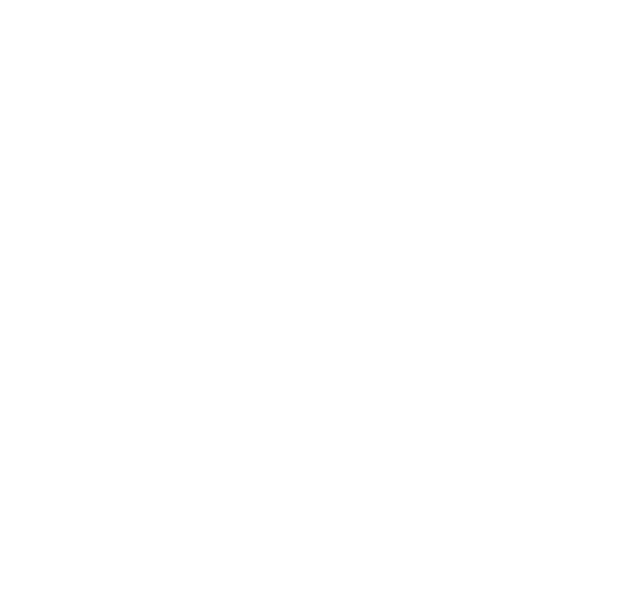
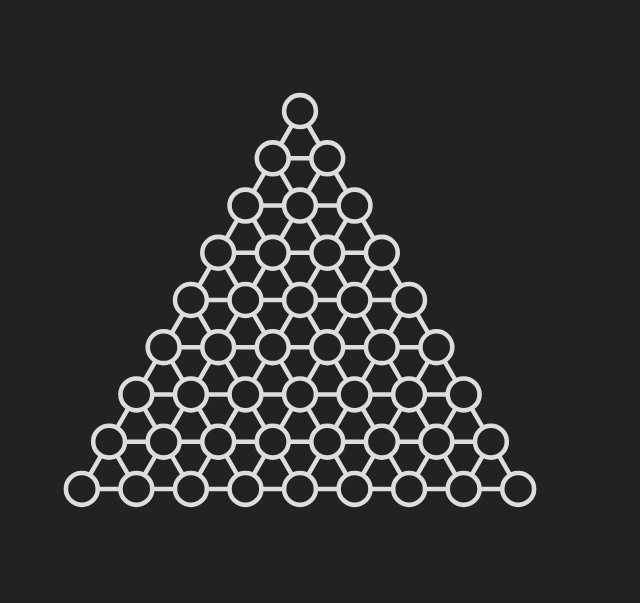
Before and after one commit to BrickNumber5/Lattice, a plain HTML site: page rewrite/index.html in a window 1280 px wide. Shown: the whole page, without its empty margins (0-640 px from the left). Drawn offline with Linux system fonts and the light colour scheme.

Commit message:
Board Renderer

```diff
--- a/rewrite/gamelogic.js
+++ b/rewrite/gamelogic.js
@@ -2,9 +2,15 @@
 export class Board {
   #size;
   #nodes;
+  #ccos;
+  #csin;
   constructor(size) {
     this.#size = size;
     this.#nodes = new Map();
+
+    this.#ccos = Math.cos(-Math.PI / 3);
+    this.#csin = Math.sin(-Math.PI / 3);
+
     for (let u = 0; u < size; u++) {
       for (let v = 0; v < size - u; v++) {
         this.#nodes.set(u + v * size, new Node(this, u, v));
@@ -18,8 +24,40 @@ export class Board {
     return this.#nodes.get(u + v * this.#size);
   }
 
+  get size() {
+    return this.#size;
+  }
+
+  boardToScreen(u, v, w, d) {
+    return {
+      x: w / 2 - (this.#size - 1) * d / 2 + u * d + v * d * this.#ccos,
+      y: w / 2 - (this.#size - 1) * d * this.#csin / 2 + v * d * this.#csin
+    };
+  }
+
   draw(cnv, ctx, ticks) {
+    // Assumes the canvas is square
+    const d = cnv.width / (this.#size + 2);
 
+    ctx.fillStyle = "#222";
+    ctx.strokeStyle = "#ddd";
+    ctx.lineWidth = d / 12;
+
+    ctx.beginPath();
+    for (let u = 0; u < this.#size - 1; u++) {
+      for (let v = 0; v < this.#size - u - 1; v++) {
+        const {x, y} = this.boardToScreen(u, v, cnv.width, d);
+        ctx.moveTo(x, y);
+        ctx.lineTo(x + this.#ccos * d, y + this.#csin * d);
+        ctx.lineTo(x + d, y);
+        ctx.lineTo(x, y);
+      }
+    }
+    ctx.stroke();
+
+    for (let [_, node] of this.#nodes) {
+      node.draw(cnv, ctx, ticks, d);
+    }
   }
 }
 
@@ -54,8 +92,16 @@ class Node {
     }
   }
 
-  draw(cnv, ctx, ticks) {
+  place(player, range, spec) {
+    this.#piece = new Piece(this, player, range, spec);
+  }
 
+  draw(cnv, ctx, ticks, d) {
+    ctx.beginPath();
+    const {x, y} = this.#board.boardToScreen(this.#u, this.#v, cnv.width, d);
+    ctx.arc(x, y, 7 * d / 24, 0, 2 * Math.PI);
+    ctx.fill();
+    ctx.stroke();
   }
 }
 
@@ -72,4 +118,21 @@ class Piece {
     this.#spec = spec;
     this.#targetVector = null;
   }
+
+  draw(dat, ctx, ticks) {
+
+  }
 }
+
+let pTime = -1;
+export function loop(cTime) {
+  if (pTime == -1) {
+    pTime = cTime;
+    requestAnimationFrame(loop);
+    return;
+  }
+  let elapsedTime = cTime - pTime;
+  pTime = cTime;
+
+  requestAnimationFrame(loop);
+}
--- a/rewrite/index.html
+++ b/rewrite/index.html
@@ -6,5 +6,6 @@
     <link rel="stylesheet" href="style.css"></link>
   </head>
   <body>
+    <canvas class="board"></canvas>
   </body>
 </html>
--- a/rewrite/index.js
+++ b/rewrite/index.js
@@ -3,3 +3,10 @@ import * as UTIL from "./util.js";
 
 window.GAME = GAME;
 window.UTIL = UTIL;
+
+let b = new GAME.Board(9);
+let c = document.querySelector(".board");
+c.width = 600;
+c.height = 600;
+let ctx = c.getContext("2d");
+b.draw(c, ctx, 0);
--- a/rewrite/style.css
+++ b/rewrite/style.css
@@ -1,3 +1,16 @@
+html {
+  display: block;
+  width: 100%;
+  height: 100%;
+}
+
 body, body * {
   all: unset;
 }
+
+body {
+  width: 100%;
+  height: 100%;
+  display: block;
+  background: #222;
+}
```
